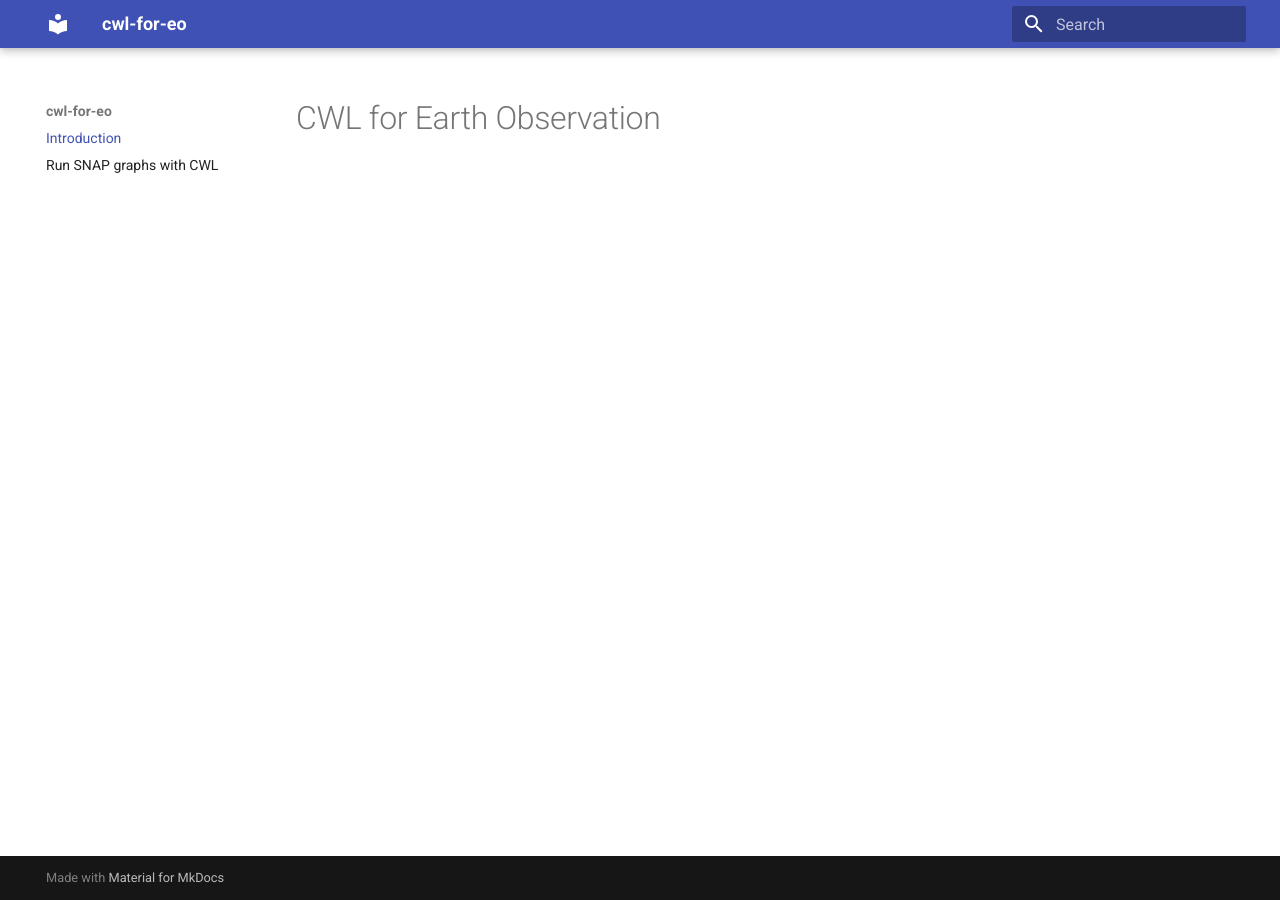
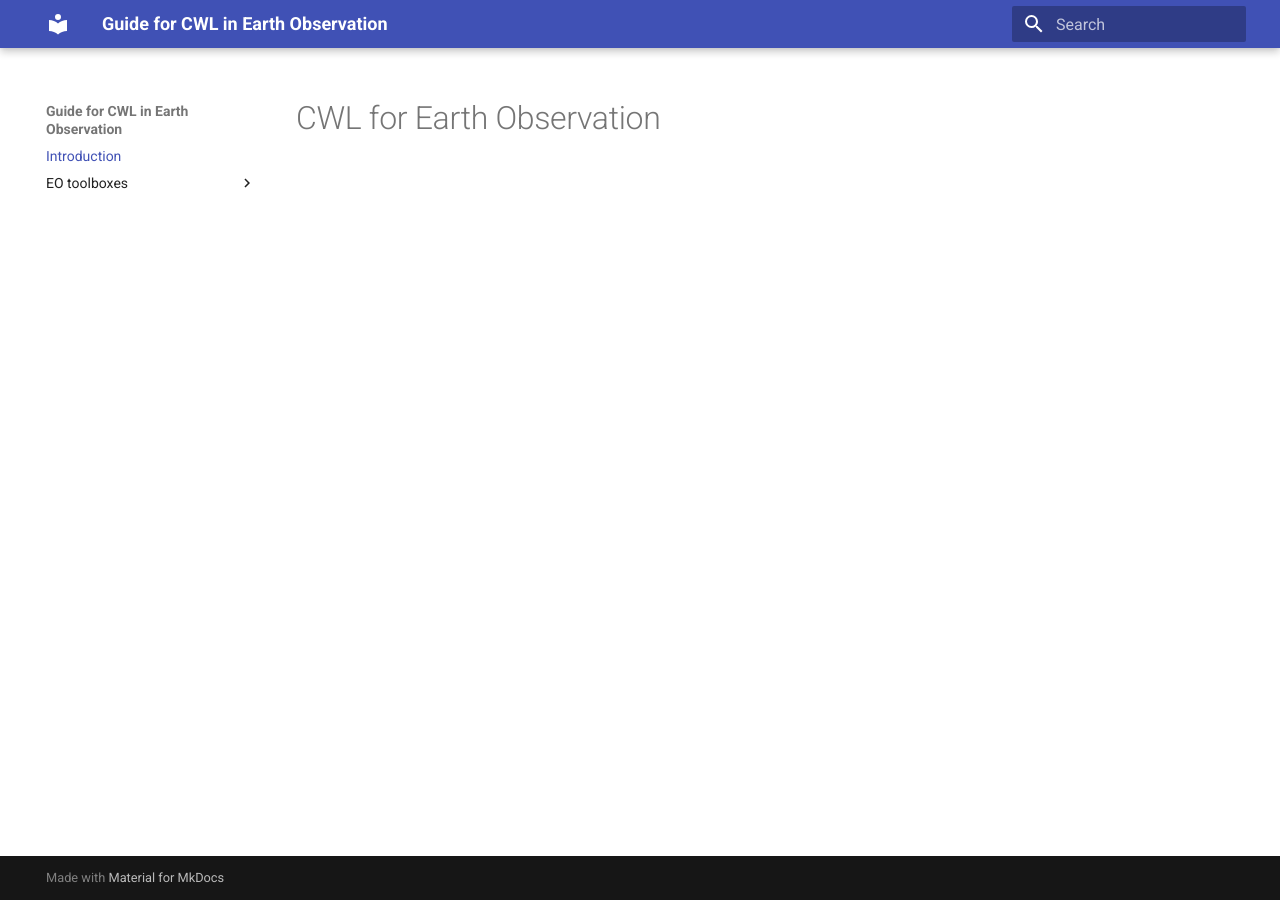
Before and after one commit to cwl-for-eo/guide, an MkDocs documentation site: the page built from docs/index.md, in a window 1280 px wide. Built offline with MkDocs 1.6.1 and Material for MkDocs 9.7.7, drawn with Linux system fonts in a browser that asks for light colours.

Commit message:
Update mkdocs.yml

```diff
--- a/mkdocs.yml
+++ b/mkdocs.yml
@@ -1,5 +1,5 @@
 
-site_name: cwl-for-eo
+site_name: Guide for CWL in Earth Observation
 
 theme:
   name: material
@@ -11,4 +11,6 @@ markdown_extensions:
 
 nav:
   - Introduction: 'index.md'
-  - Run SNAP graphs with CWL: 'cwl-snap-graph-runner/README.md'
+  - EO toolboxes:
+    - SNAP:
+      - Run SNAP graphs with CWL: 'cwl-snap-graph-runner/README.md'
```
